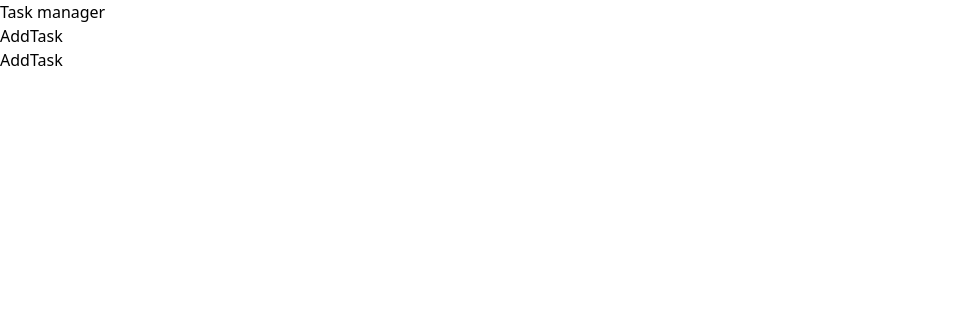
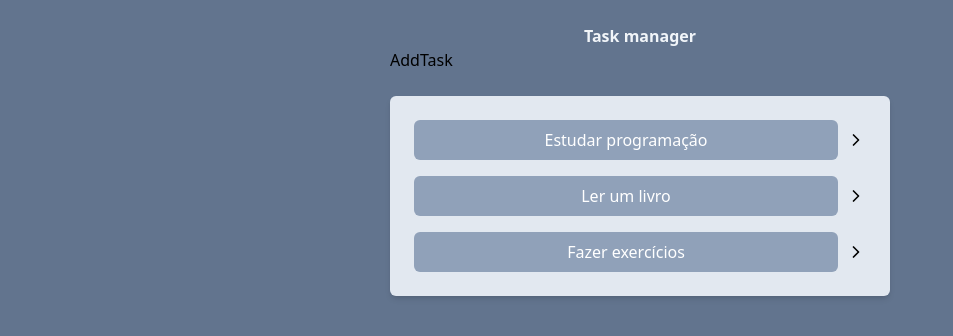
Before and after one commit to WallaceFalue/To-Do-List, a React (Vite) app: page / in a window 1280 px wide. Shown: the top 336 px of the page, without its empty margins (0-953 px from the left). Built offline with nearby package versions, Linux system fonts and the light colour scheme.

Commit message:
Add componets, add frst CSS, change local noraml CSS to TailWind CSS, Firt steps in Task container and Task Creater

```diff
--- a/eslint.config.js
+++ b/eslint.config.js
@@ -1,29 +1,30 @@
-import js from '@eslint/js'
-import globals from 'globals'
-import reactHooks from 'eslint-plugin-react-hooks'
-import reactRefresh from 'eslint-plugin-react-refresh'
-import { defineConfig, globalIgnores } from 'eslint/config'
+import js from "@eslint/js";
+import globals from "globals";
+import reactHooks from "eslint-plugin-react-hooks";
+import reactRefresh from "eslint-plugin-react-refresh";
+import { defineConfig, globalIgnores } from "eslint/config";
 
 export default defineConfig([
-  globalIgnores(['dist']),
+  globalIgnores(["dist"]),
   {
-    files: ['**/*.{js,jsx}'],
+    files: ["**/*.{js,jsx}"],
     extends: [
       js.configs.recommended,
-      reactHooks.configs['recommended-latest'],
+      reactHooks.configs["recommended-latest"],
       reactRefresh.configs.vite,
     ],
     languageOptions: {
       ecmaVersion: 2020,
       globals: globals.browser,
       parserOptions: {
-        ecmaVersion: 'latest',
+        ecmaVersion: "latest",
         ecmaFeatures: { jsx: true },
-        sourceType: 'module',
+        sourceType: "module",
       },
     },
     rules: {
-      'no-unused-vars': ['error', { varsIgnorePattern: '^[A-Z_]' }],
+      "no-unused-vars": ["error", { varsIgnorePattern: "^[A-Z_]" }],
     },
+    "react/prop-types": "off",
   },
-])
+]);
--- a/package.json
+++ b/package.json
@@ -11,6 +11,7 @@
   },
   "dependencies": {
     "@tailwindcss/vite": "^4.1.12",
+    "lucide-react": "^0.542.0",
     "react": "^19.1.1",
     "react-dom": "^19.1.1",
     "tailwindcss": "^4.1.12"
--- a/src/App.jsx
+++ b/src/App.jsx
@@ -1,12 +1,38 @@
 import Tasks from "./components/Tasks";
 import AddTask from "./components/AddTasks";
+import { useState } from "react";
 
 function App() {
+  const [tasks, setTasks] = useState([
+    {
+      id: 1,
+      title: "Estudar programação",
+      description: "Estudar React",
+      isCompleted: false,
+    },
+    {
+      id: 2,
+      title: "Ler um livro",
+      description: "Ler 'O Senhor dos Anéis'",
+      isCompleted: false,
+    },
+    {
+      id: 3,
+      title: "Fazer exercícios",
+      description: "Correr 5km",
+      isCompleted: false,
+    },
+  ]);
+
   return (
-    <div>
-      <h1>Task manager</h1>
-      <AddTask />
-      <AddTask />
+    <div className="w-screen h-screen bg-slate-500 flex justify-center p-6">
+      <div className="w-[500px] ">
+        <h1 className="text-3x1 text-slate-100 font-bold text-center">
+          Task manager
+        </h1>
+        <AddTask />
+        <Tasks tasks={tasks} />
+      </div>
     </div>
   );
 }
--- a/src/components/Tasks.jsx
+++ b/src/components/Tasks.jsx
@@ -1,5 +1,20 @@
-function Tasks() {
-  return <h1>Tasks</h1>;
+import { ChevronRight, ChevronRightIcon } from "lucide-react";
+function Tasks(props) {
+  console.log(props);
+  return (
+    <ul className="space-y-4 p-6 bg-slate-200 rounded-md mt-6 shadow-md">
+      {props.tasks.map((task) => (
+        <li key={task.id} className="flex gap-2">
+          <button className="bg-slate-400 text-white p-2 rounded-md w-full">
+            {task.title}
+          </button>
+          <button bg-slate-400 p-2 rounded-md text-white>
+            <ChevronRight size={20} />
+          </button>
+        </li>
+      ))}
+    </ul>
+  );
 }
 
 export default Tasks;
```
Also changed, not shown: src/App.css (deleted), 1 other file (tests, documents, lock files or other folders).
